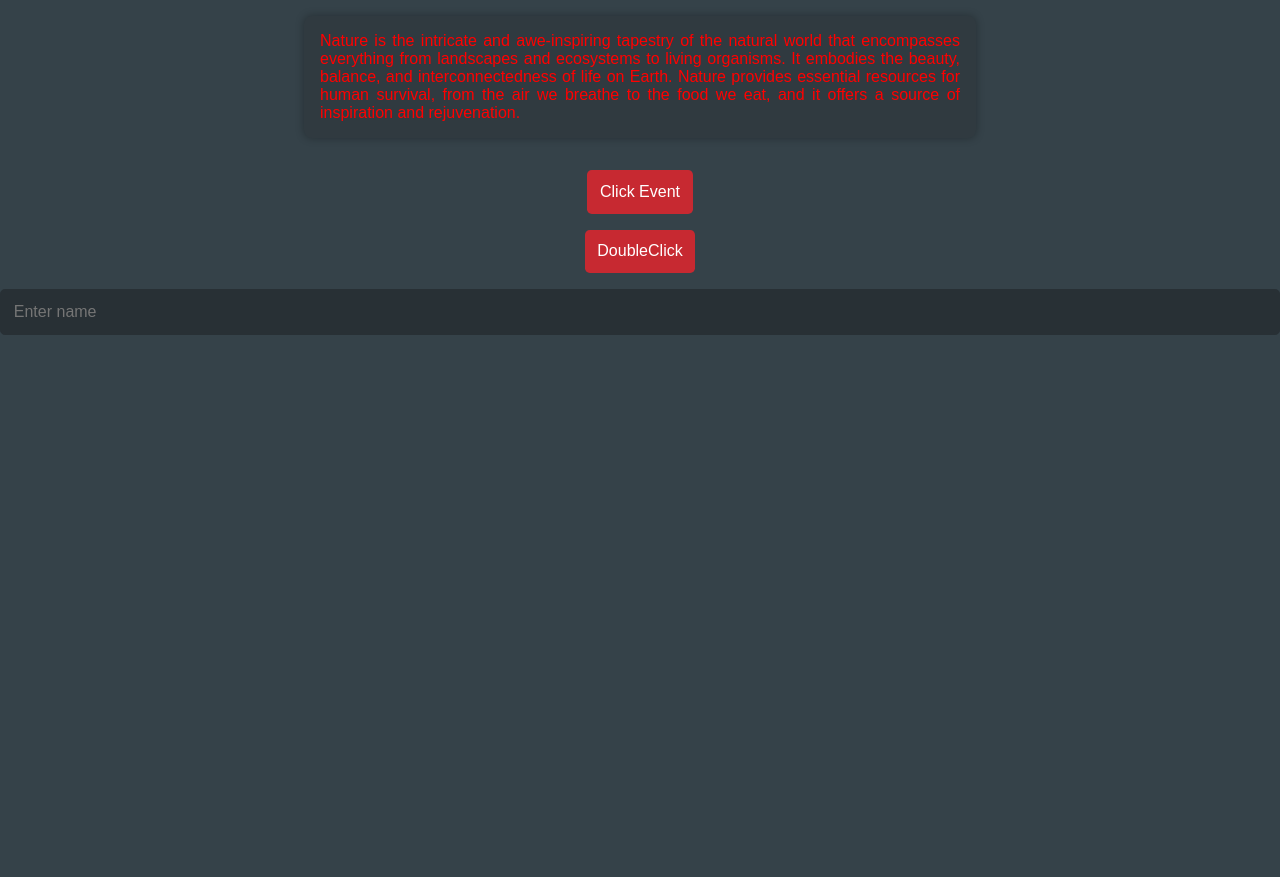
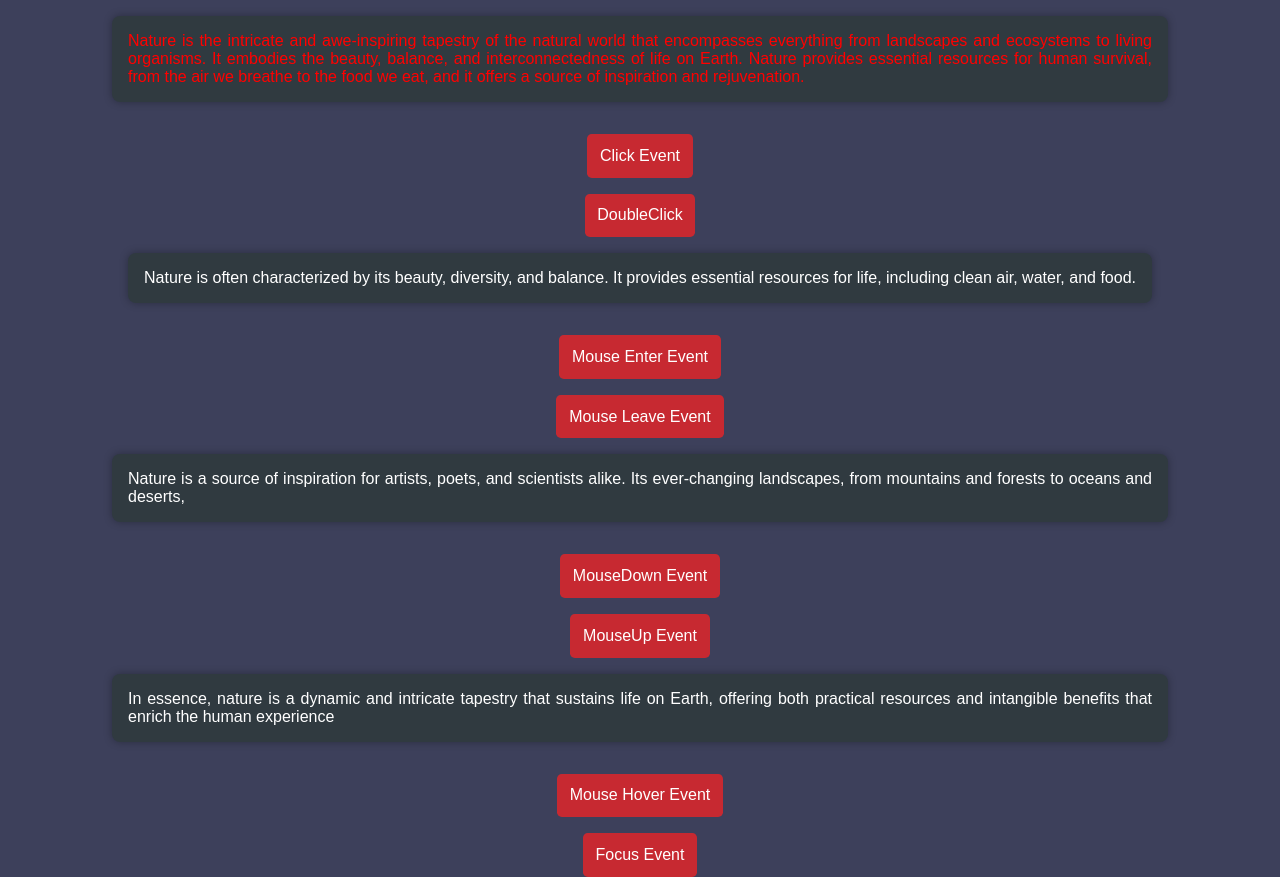
Before and after one commit to KaranRay444/lol, a plain HTML site: page jquery_events.html in a window 1280 px wide. Both pictures are taken after a click on the button "Click Event". Before the commit the page ends 800 px from the top, so only its background shows below. Drawn offline with nearby package versions, Linux system fonts and the light colour scheme.

Commit message:
Update jquery_events.html

```diff
--- a/jquery_events.html
+++ b/jquery_events.html
@@ -7,7 +7,7 @@
     <title>jQuery Events</title>
     <style>
         body {
-            background-color: #354249;
+            background-color: #3D405B;
             color: white;
             font-family: Arial, sans-serif;
             margin: 0;
@@ -28,19 +28,16 @@
             margin-bottom: 1rem;
         }
 
-        button, input {
+        button {
             margin-top: 1rem;
             padding: 0.8rem;
             border: none;
             border-radius: 0.3rem;
             cursor: pointer;
             color: white;
+            background-color: #c72931;
             transition: background-color 0.3s;
             font-size: 1rem;
-        }
-
-        button {
-            background-color: #c72931;
         }
 
         button:hover {
@@ -50,23 +47,24 @@
         input {
             width: 100%;
             box-sizing: border-box;
+            padding: 0.8rem;
+            margin-top: 1rem;
             border: 1px solid #283035;
             background-color: #283035;
+            color: white;
+            border-radius: 0.3rem;
+            transition: background-color 0.3s;
+            font-size: 1rem;
         }
 
         input:focus {
             background-color: #ff7a7a;
-        }
-
-        @media screen and (min-width: 600px) {
-            p {
-                max-width: 50%;
-            }
+            outline: none;
         }
     </style>
 </head>
 <body>
-    <p>
+    <p id="paragraph1">
         Nature is the intricate and awe-inspiring tapestry of the natural world that
         encompasses everything from landscapes and ecosystems to living organisms.
         It embodies the beauty, balance, and interconnectedness of life on Earth.
@@ -76,52 +74,70 @@
     </p>
     <button class="click">Click Event</button>
     <button class="dblclk">DoubleClick</button>
-    <input type="text" placeholder="Enter name">
 
     <script>
         $(".click").click(function() {
-            $("p").css("color", "red");
+            $("#paragraph1").css("color", "red");
         });
 
         $(".dblclk").dblclick(function() {
-            $("p").css("color", "green");
+            $("#paragraph1").css("color", "green");
+        });
+    </script>
+
+    <p id="paragraph2">
+        Nature is often characterized by its beauty, diversity, and balance. It provides essential resources for life, including clean air, water, and food.
+    </p>
+    <button class="mouseenter">Mouse Enter Event</button>
+    <button class="mouseleave">Mouse Leave Event</button>
+
+    <script>
+        $(".mouseenter").mouseenter(function() {
+            $("#paragraph2").css("color", "blue");
         });
 
-        $("p").mouseenter(function() {
-            alert("Welcome! Mouse enter!");
+        $(".mouseleave").mouseleave(function() {
+            $("#paragraph2").css("color", "yellow");
+        });
+    </script>
+
+    <p id="paragraph3">
+        Nature is a source of inspiration for artists, poets, and scientists alike. Its ever-changing landscapes, from mountains and forests to oceans and deserts,
+    </p>
+    <button class="mousedown">MouseDown Event</button>
+    <button class="mouseup">MouseUp Event</button>
+
+    <script>
+        $(".mousedown").mousedown(function() {
+            $("#paragraph3").text("Mouse down over paragraph!");
         });
 
-        $("p").mouseleave(function() {
-            alert("See you soon! Mouse leave!");
+        $(".mouseup").mouseup(function() {
+            $("#paragraph3").text("Mouse up over paragraph!");
         });
+    </script>
 
-        $("p").mousedown(function() {
-            alert("Mouse down over paragraph!");
-        });
+    <p id="paragraph4">
+        In essence, nature is a dynamic and intricate tapestry that sustains life on Earth, offering both practical resources and intangible benefits that enrich the human experience    </p>
+    <button class="hover">Mouse Hover Event</button>
+    <button class="focus">Focus Event</button>
 
-        $("p").mouseup(function() {
-            alert("Mouse up over p!");
-        });
-
-        $("p").hover(
+    <script>
+        $(".hover").hover(
             function() {
-                alert("You entered paragraph");
+                $("#paragraph4").css("background-color", "#c72931");
             },
             function() {
-                alert("Bye! You now leave paragraph!");
+                $("#paragraph4").css("background-color", "#303a40");
             }
         );
 
-        $("input").focus(function() {
+        $(".focus").focus(function() {
             $(this).css("background-color", "#ff7a7a");
         });
 
-        $("input").blur(function() {
-            $(this).css("background-color", "#c72931");
-        });
-
-        $("p").on("click", function() {
-            $(this).hide();
+        $(".focus").blur(function() {
+            $(this).css("background-color", "#283035");
         });
     </script>
 </body>
```
